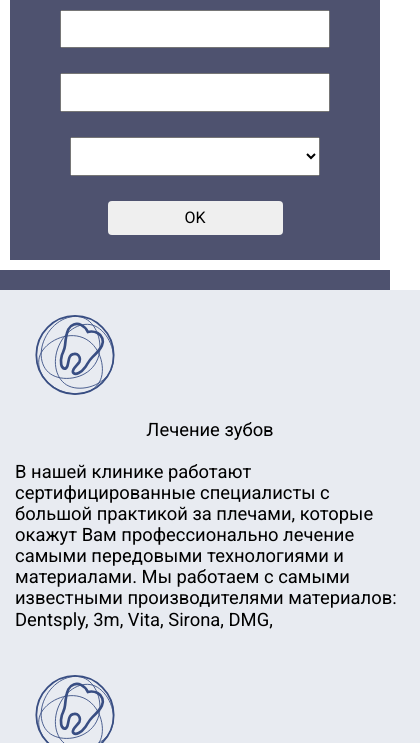
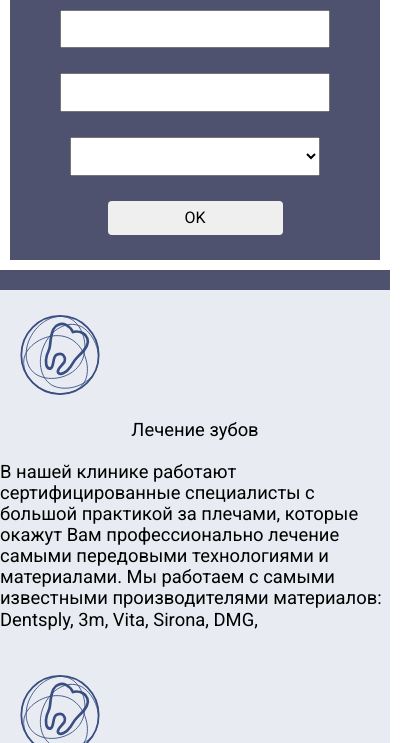
Before and after one commit to kugimiya/dentist, a plain HTML site: page index.html in a window 390 px wide. Shown: the part 357-1100 px from the top of the page, 420 px wide, since content can reach past the window. Drawn offline with Linux system fonts and the light colour scheme.

Commit message:
mobile padding fix

```diff
--- a/assets/css/_responsive.sass
+++ b/assets/css/_responsive.sass
@@ -1,4 +1,7 @@
 @media screen and (max-width: 600px)
+  .container
+    padding-left: 0!important
+    padding-right: 0!important
   .mobile
     &-hidden
       display: none!important
```
Also changed, not shown: assets/css/app.css.
